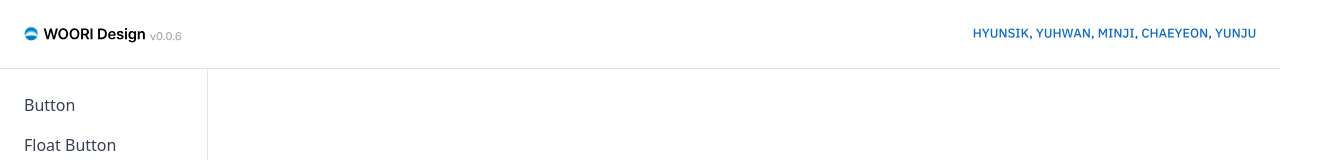
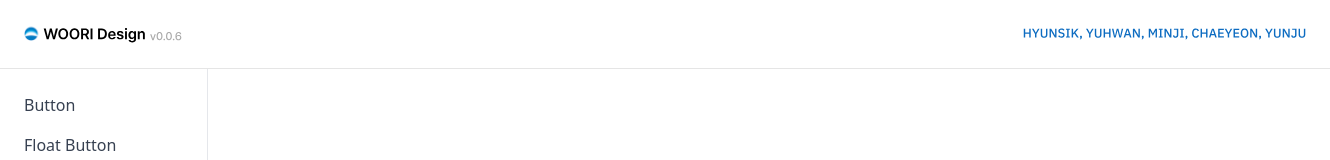
Before and after one commit to woorifisa-service-dev-4th/frontend-4th-woori-design-web, a Next.js app: page / in a window 1280 px wide. Shown: the top 160 px of the page, 1330 px wide, since content can reach past the window. Built offline with nearby package versions, Linux system fonts and the light colour scheme.

Commit message:
fix: header min width 개선

```diff
--- a/components/header.jsx
+++ b/components/header.jsx
@@ -1,7 +1,7 @@
 export default function Header() {
   return (
     <header
-      className="min-w-[890px]"
+      className="min-w-[1330px]"
       style={{
         width: "100%",
         height: "69px",
```
